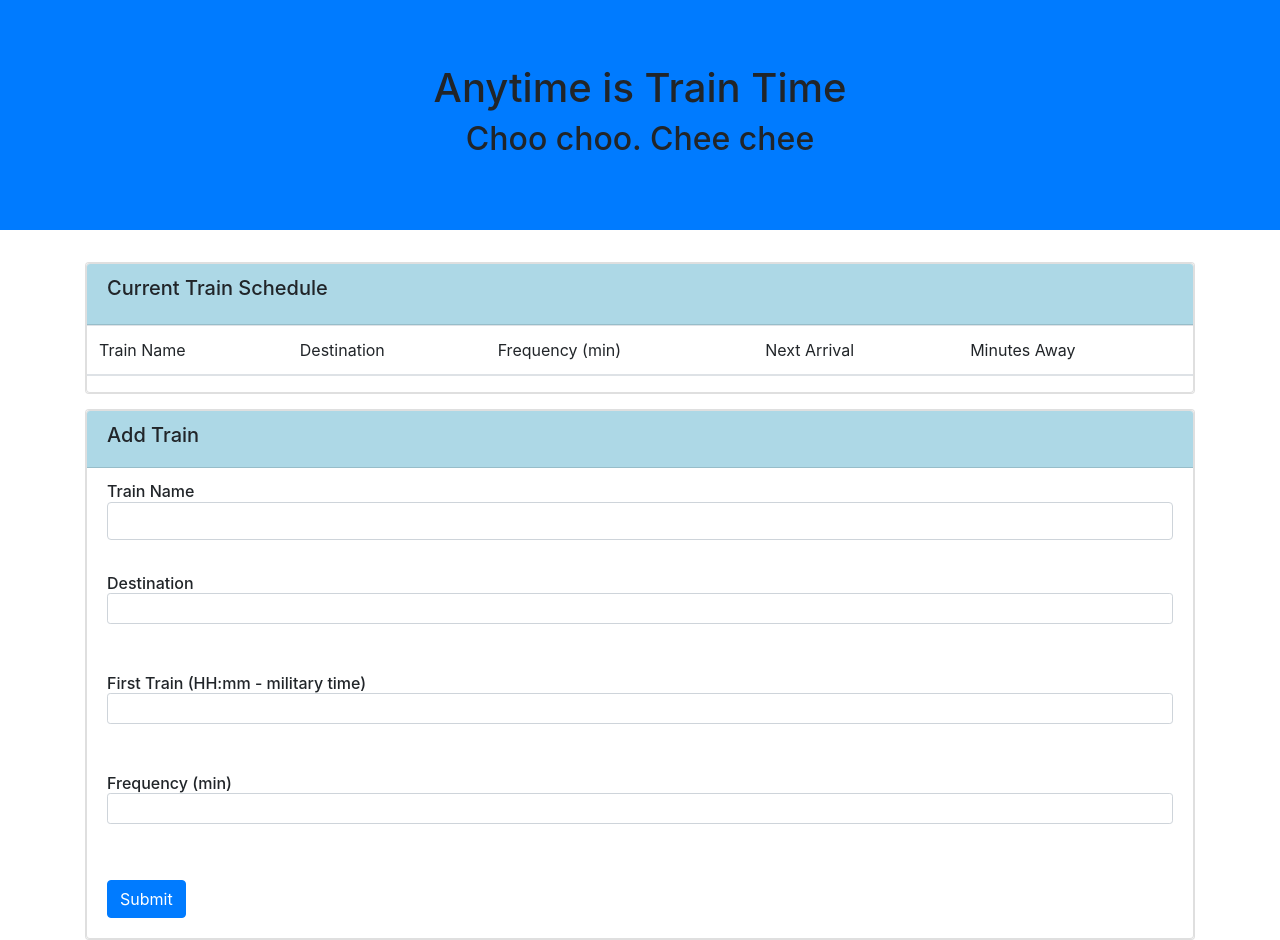
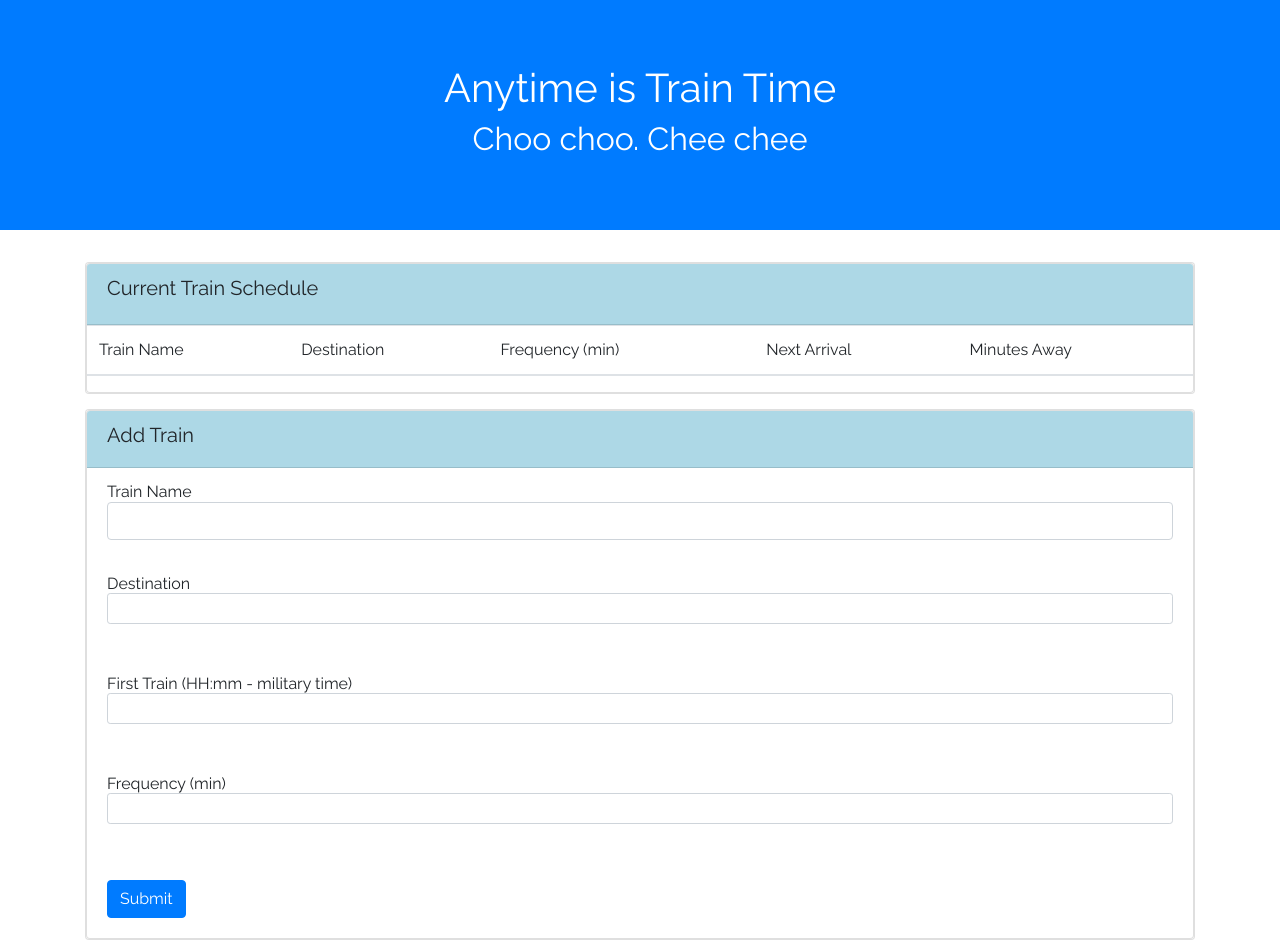
Before and after one commit to rdweston1995/TrainScheduler, a plain HTML site: page index.html in a window 1280 px wide. Drawn offline with nearby package versions, Linux system fonts and the light colour scheme; no server answers.

Commit message:
Touched up styling a bit and changed the font

```diff
--- a/assets/css/style.css
+++ b/assets/css/style.css
@@ -1,10 +1,13 @@
 /* HEADING */
 header{
     text-align: center;
+    background-color: burlywood;
+    color: white;
+}
 
-    font: #cccccc;
-
-    background-color: burlywood;
+/* BODY */
+body{
+    font-family: 'Raleway', sans-serif;
 }
 
 /* TABLE */
@@ -14,5 +17,6 @@ header{
 
 .card-header{
     background-color: lightblue;
+
 }
 /* ADD TRAIN */
--- a/assets/javascript/app.js
+++ b/assets/javascript/app.js
@@ -16,13 +16,15 @@ $(document).ready(function(){
 
   var trainCount = 0;
 
+  //When the submit button is clicked
   $("#submit").on("click", function(){
-
+    //Grabing the values of the input from the user
     var trainName = $("#addTrain").val().trim();
     var destination = $("#addDestination").val().trim();
     var trainTime = $("#firstTrainTime").val().trim();
     var frequency = $("#frequency").val().trim();
 
+    //Creating the newTrain object to be pushed to the database
     var newTrain = {
       "trainName": trainName,
       "destination": destination,
@@ -32,15 +34,16 @@ $(document).ready(function(){
 
     database.ref().push(newTrain);
 
+    //Clearing the values of the input
     $("#addTrain").val("");
     $("#addDestination").val("");
     $("#firstTrainTime").val("");
     $("#frequency").val("");
   });
 
-
+  //When a child is added to the database or on a new page load to display the information in the table of the trains
   database.ref().on("child_added", function(childSnapshot){
-    //console.log(childSnapshot);
+    //All this to get the time to the next train and what time it will arrive at
     var hourStart = childSnapshot.val().trainTime;
     hourStart = parseInt(hourStart.substr(0,2));
     var minStart = childSnapshot.val().trainTime;
@@ -52,7 +55,6 @@ $(document).ready(function(){
     var minTimeCurrent = (hourCurrent * 60) + minCurrent;
 
     var timePastStart = minTimeCurrent - minTimeStart;
-    var totalRuns = Math.floor(timePastStart / parseInt(childSnapshot.val().frequency));
     var timeTillNext = parseInt(childSnapshot.val().frequency) - (timePastStart % parseInt(childSnapshot.val().frequency));
 
     var nextHour = hourCurrent;
@@ -76,15 +78,10 @@ $(document).ready(function(){
       amPM = "PM";
     }
 
-    //console.log("---------------");
-
     nextHour = nextHour % 12;
     if(nextHour === 0){
       nextHour = 12;
     }
-
-
-
 
     //Adding each child in the database to the table
     $(".trainsTable").append("<tr class='train" + trainCount + "'><td scope='col'>" + childSnapshot.val().trainName +
@@ -96,6 +93,4 @@ $(document).ready(function(){
     //Adding one to the trainCount variable
     trainCount++;
   });
-
-
 });
--- a/index.html
+++ b/index.html
@@ -11,6 +11,7 @@
     <link rel="stylesheet" type="text/css" href="assets/css/style.css">
 
     <!-- Font -->
+    <link href="https://fonts.googleapis.com/css?family=Raleway" rel="stylesheet">
 
     <!-- Javascript -->
     <script src="https://www.gstatic.com/firebasejs/6.0.1/firebase-app.js"></script>
```
